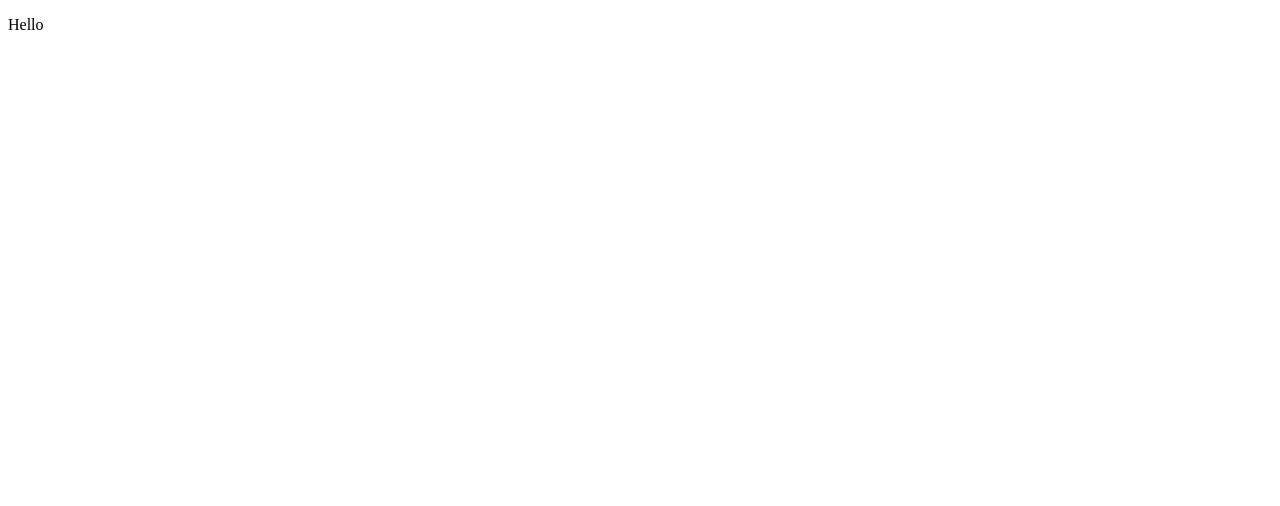
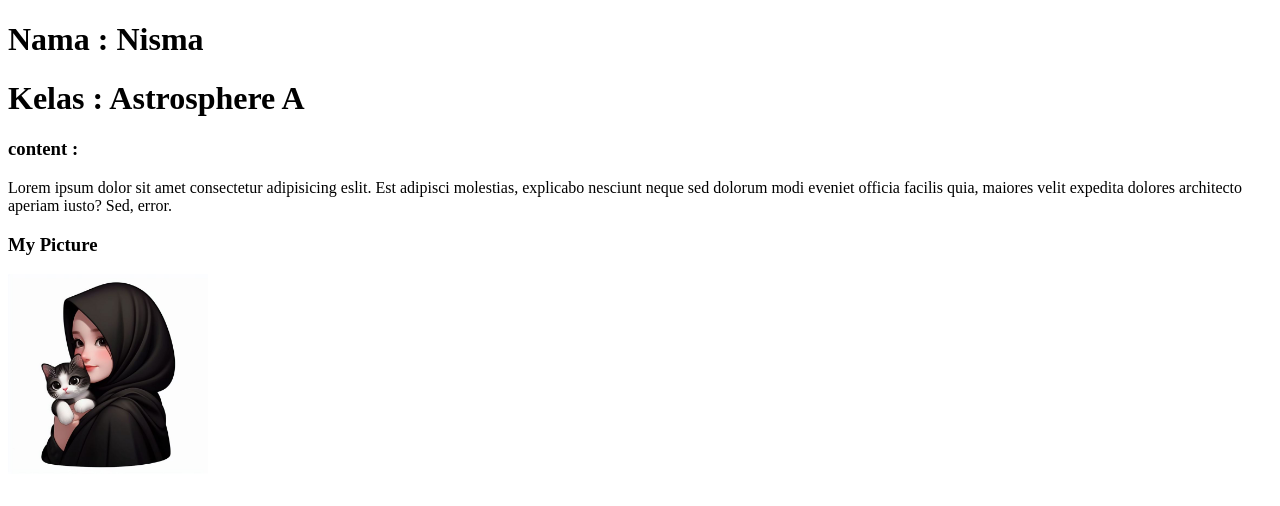
Before and after one commit to nismaaaaa/nisma_a, a plain HTML site: page Meet-1/index.html in a window 1280 px wide. Drawn offline with Linux system fonts and the light colour scheme.

Commit message:
belajar html

```diff
--- a/Meet-1/index.html
+++ b/Meet-1/index.html
@@ -7,7 +7,12 @@
 </head>
 <body>
     <div>
-    <p>Hello</p>
+    <h1>Nama : Nisma</h1>
+    <h1>Kelas : Astrosphere A</h1>
+    <h3>content :</h3>
+    <p>Lorem ipsum dolor sit amet consectetur adipisicing eslit. Est adipisci molestias, explicabo nesciunt neque sed dolorum modi eveniet officia facilis quia, maiores velit expedita dolores architecto aperiam iusto? Sed, error.</p>
+    <h3>My Picture</h3>
+    <img src="Foto profil muslimah dan kucing v10.jpeg" alt="" width="200px"
     </div>
 </body>
 </html>
```
Also changed, not shown: Meet-1/pertemuan2.html (added, +1 -0 lines), Meet-1/Foto profil muslimah dan kucing v10.jpeg (added).
